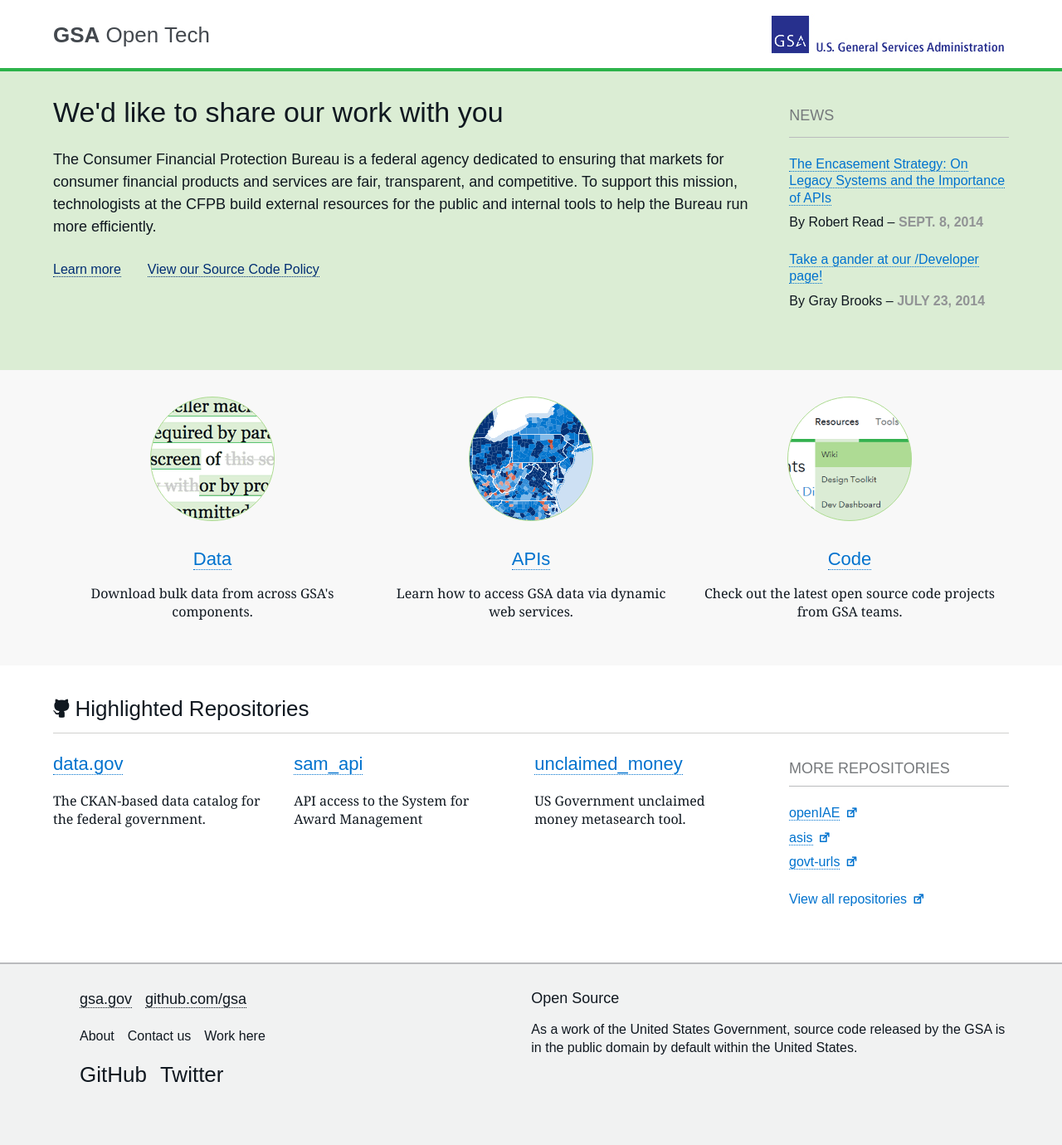
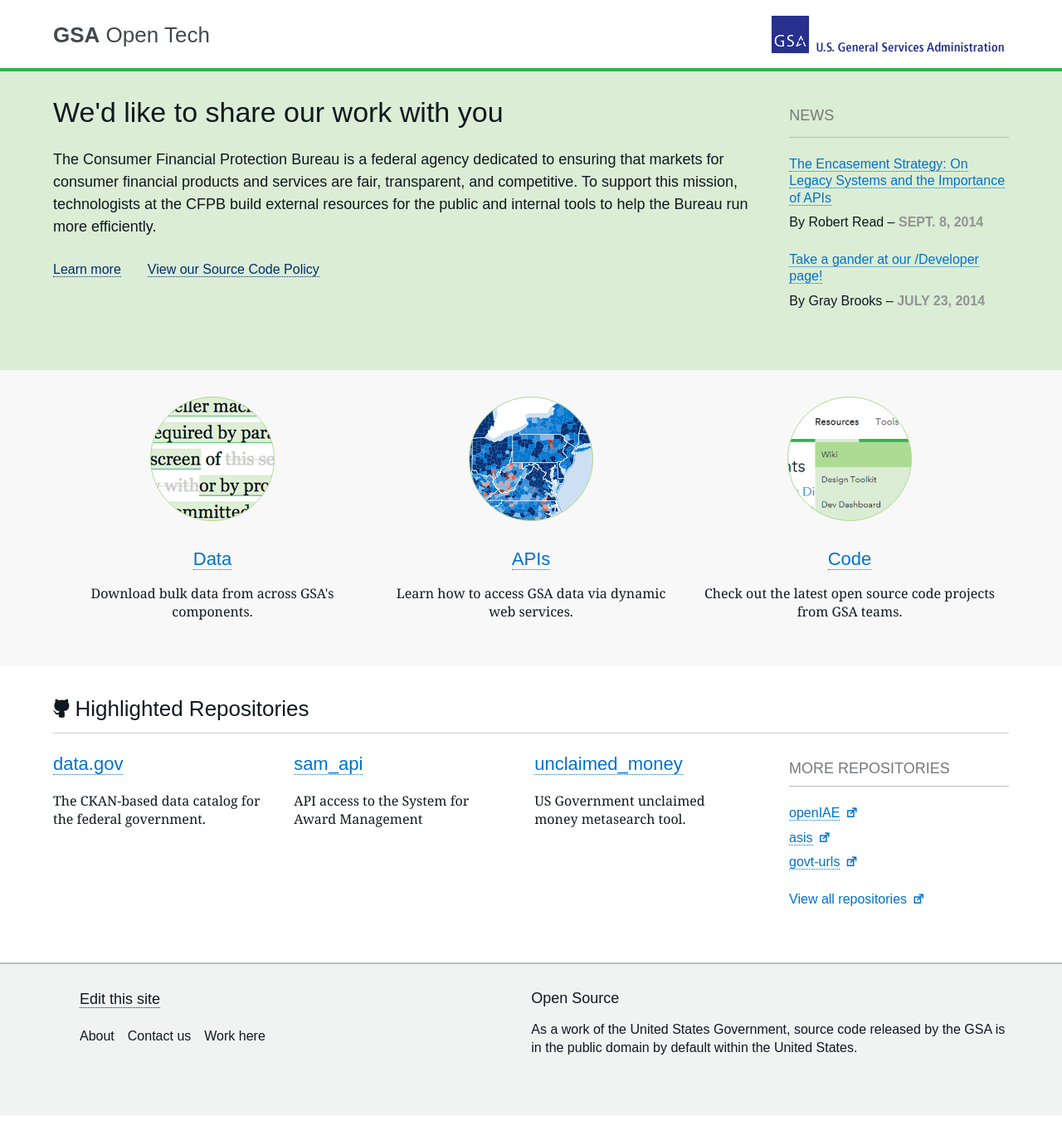
Before and after one commit to GSA/open.gsa.gov, a Jekyll site: the page built from index.html, in a window 1280 px wide. Shown: the whole page at 83% size. Built offline with Jekyll 4.4.1, drawn with Linux system fonts in a browser that asks for light colours; nearby versions of some CDN libraries; some web fonts are replaced; after the commit the page ends 1344 px from its top, so only the background shows below that.

Commit message:
cleaning up footer, adding edit link

```diff
--- a/_includes/footer.html
+++ b/_includes/footer.html
@@ -2,11 +2,7 @@
 
             <section class="footer-links">
                 <ul class="footer-links_primary cf">
-                    <li>
-                        <a href="http://www.gsa.gov/">gsa.gov</a>
-                    </li>
-                    <li>
-                        <a href="http://github.com/gsa">github.com/gsa</a>
+                    <li><a href="https://github.com/GSA/gsa.github.io">Edit this site</a>
                     </li>
                 </ul>
                 <ul class="footer-links_secondary cf">
@@ -18,14 +14,6 @@
                     </li>
                     <li>
                         Work here
-                    </li>
-                </ul>
-                <ul class="footer-links_social cf">
-                    <li>
-                        <a href="http://github.com/gsa">GitHub</a>
-                    </li>
-                    <li>
-                        <a href="http://twitter.com/usgsa">Twitter</a>
                     </li>
                 </ul>
             </section>
```
